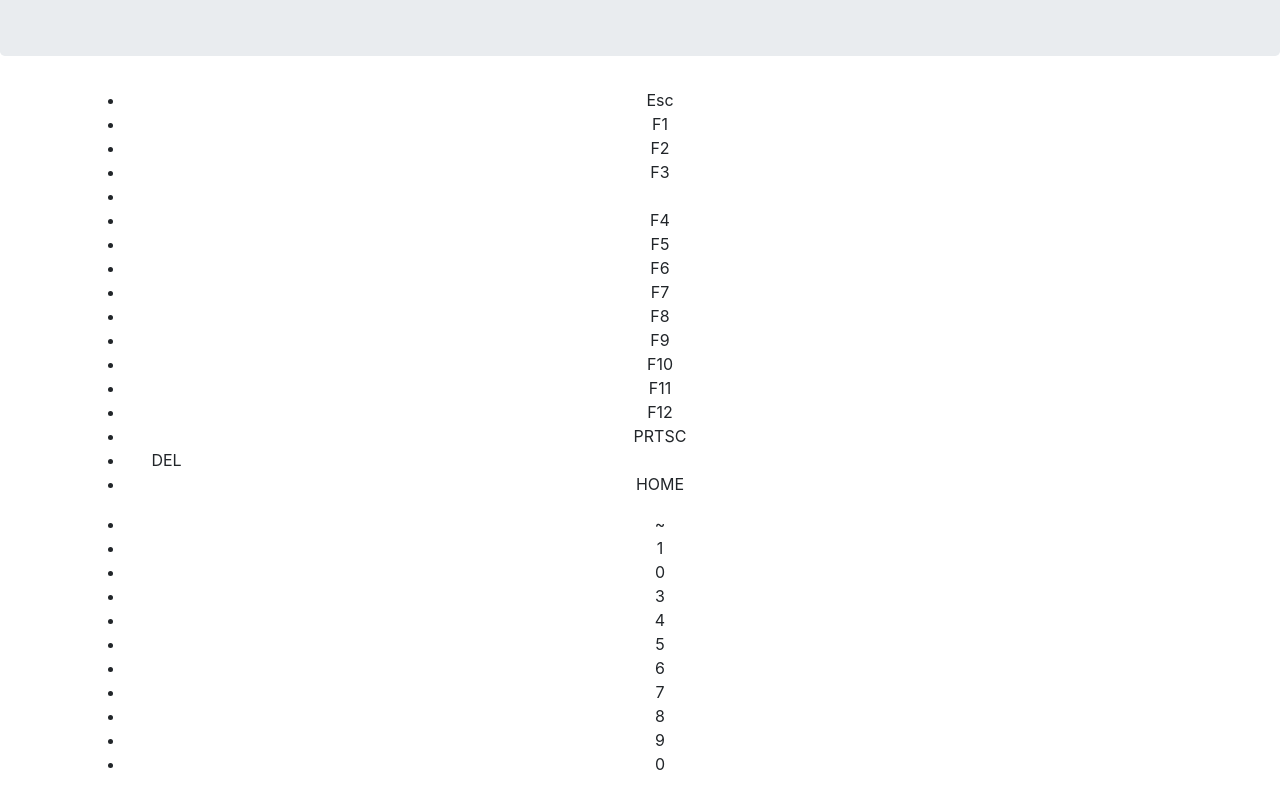
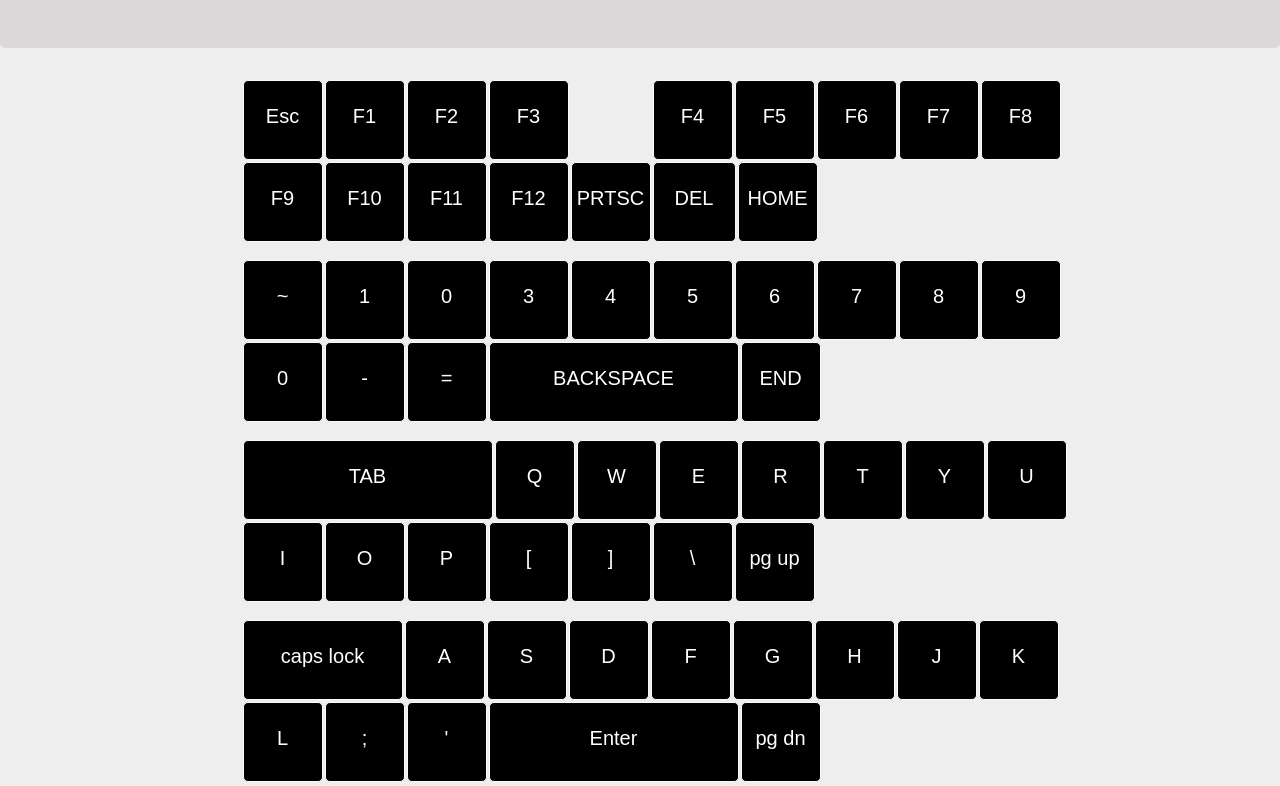
Before and after one commit to AlaaAlhilly/KeyboardTester, a plain HTML site: page index.html in a window 1280 px wide. Shown: the part 147-933 px from the top of the page. Drawn offline with nearby package versions, Linux system fonts and the light colour scheme; the site is published under a folder, as on GitHub Pages, so addresses that start at the root find nothing.

Commit message:
change files path

```diff
--- a/index.html
+++ b/index.html
@@ -12,9 +12,9 @@
         crossorigin="anonymous"></script>
     <script src="https://stackpath.bootstrapcdn.com/bootstrap/4.1.3/js/bootstrap.min.js" integrity="sha384-ChfqqxuZUCnJSK3+MXmPNIyE6ZbWh2IMqE241rYiqJxyMiZ6OW/JmZQ5stwEULTy"
         crossorigin="anonymous"></script>
-    <link rel="stylesheet" href="/assets/css/style.css">
-    <script src="/assets/js/keytest.js"></script>
-    <script src="/assets/js/jquery.js"></script>
+    <link rel="stylesheet" href="assets/css/style.css">
+    <script src="assets/js/keytest.js"></script>
+    <script src="assets/js/jquery.js"></script>
     <title>Kyebaord Tester</title>
 </head>
 
```
